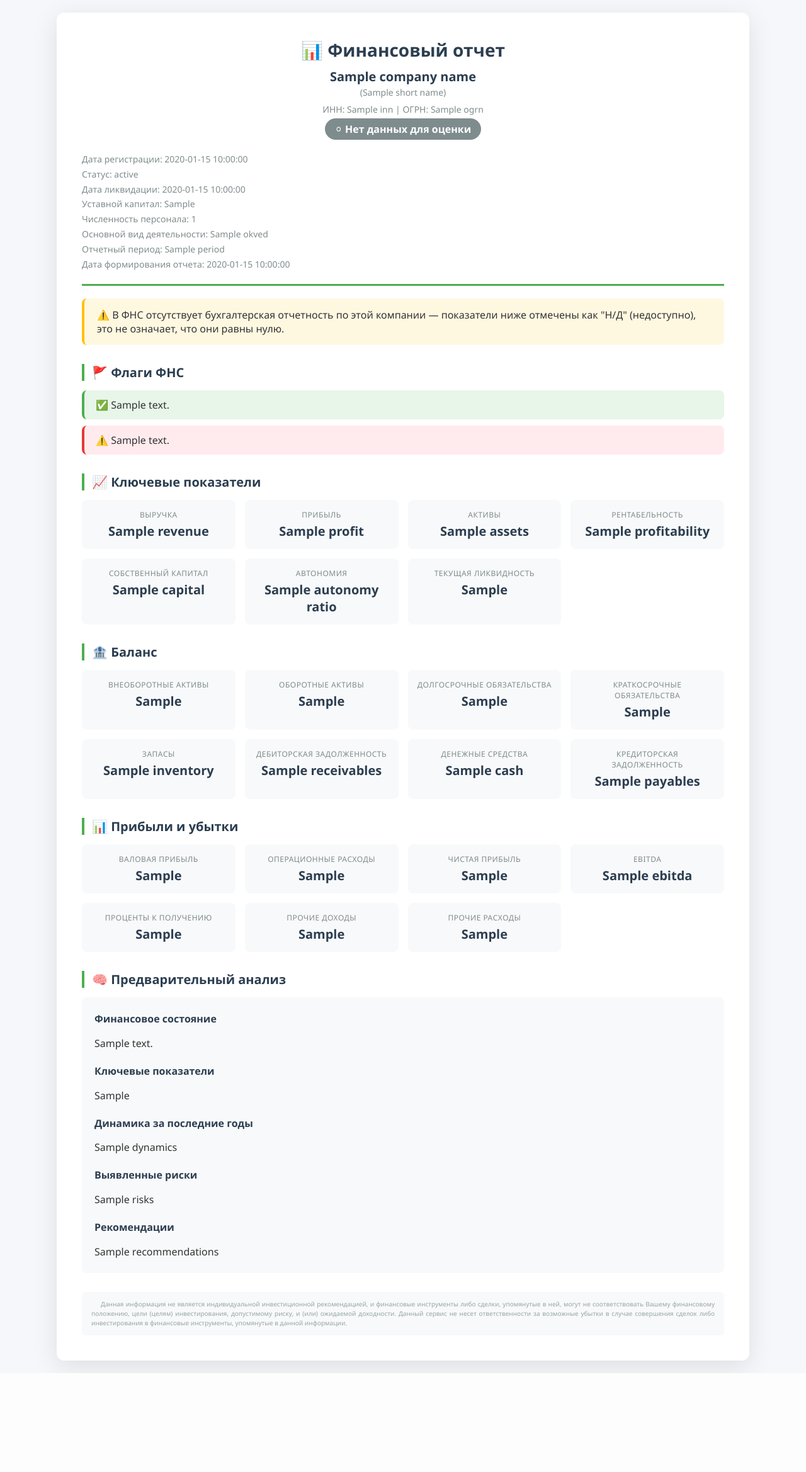
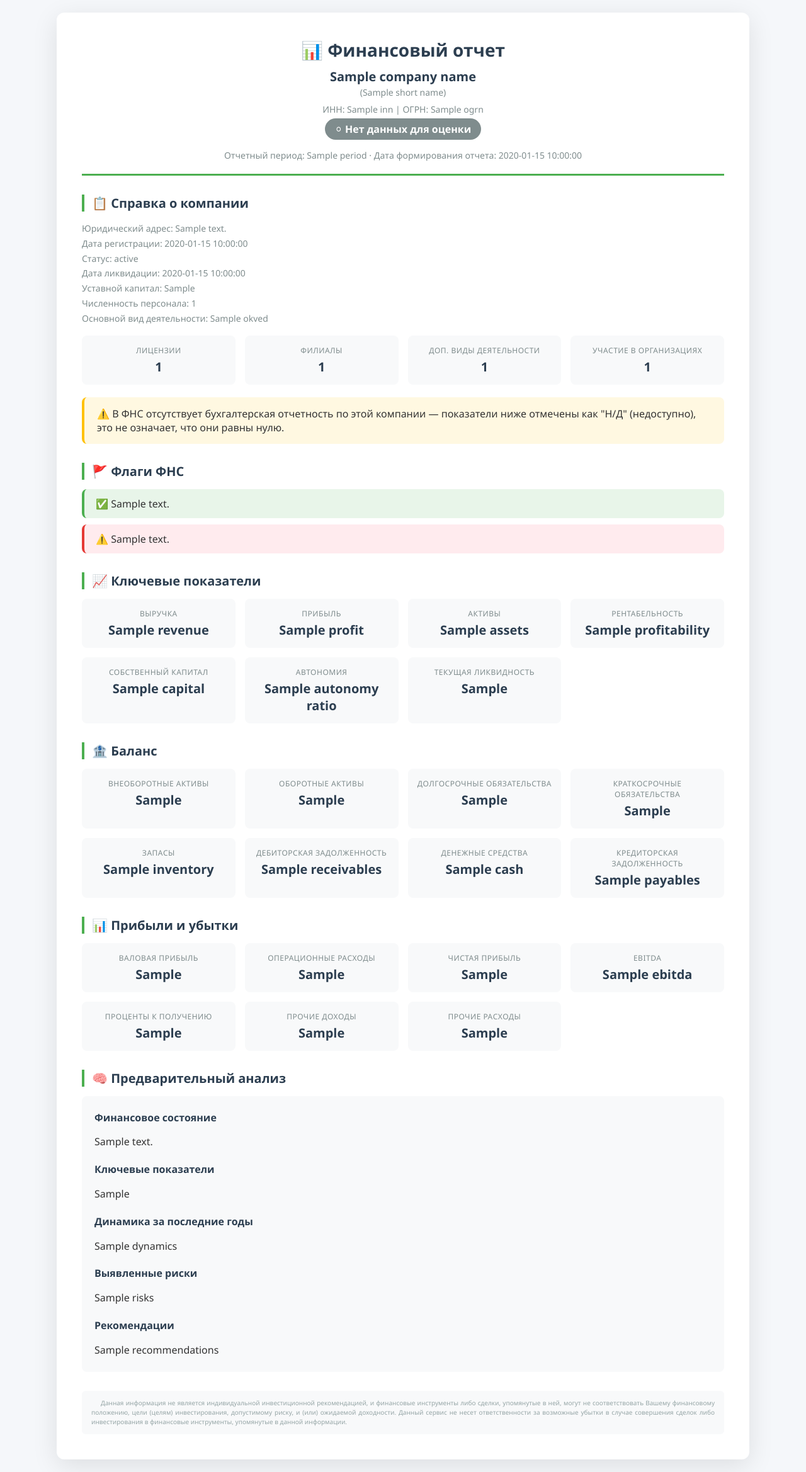
Before and after one commit to Artmalinkov/Report_3, a FastAPI app: template templates/report_template.html in a window 1280 px wide. Shown: the whole page at 63% size. Before the commit the page ends 2181 px from the top, so only its background shows below. Run offline with FastAPI, Linux system fonts and the light colour scheme; the template is opened without the code that fills it: most values are stand-ins (such as "Sample title", 1, 10 or a date in 2020); parts of the project's set-up code (start-up, migrations or seed data) failed here and were passed over.

Commit message:
Отдельная секция "Справка о компании": юридический адрес + счетчики Лицензий/Филиалов/ДопВидДеят/Участий
Раньше эти реквизиты были просто плоским списком внутри шапки отчета
(.header .meta-details), без собственного заголовка секции. Вынесены в
отдельную "📋 Справка о компании" — визуально в одном стиле с "Флагами
ФНС"/"Балансом". CSS-класс .meta-details был жестко завязан на .header
(.header .meta-details) — расскопан до глобального, иначе стили не
применились бы вне шапки.

Заодно закрыт реальный пробел: юридический адрес (legal_address) давно
доставался из ФНС и прокидывался в контекст шаблона, но нигде не
выводился — забытое поле.

Новые счетчики (FNSClient._egr_counts) — сколько у компании лицензий,
филиалов, доп. видов деятельности и участий в других организациях,
без текстовой детализации (полные списки остаются только в промпте
ИИ через egr_extra, см. ROADMAP: "Полная справка о компании" — это
отдельная более крупная задача). Плитки показываются только для
ненулевых значений.

"Отчетный период"/"Дата формирования отчета" остались в шапке — это
метаданные самого отчета, а не сведения о компании.

```diff
--- a/templates/report_template.html
+++ b/templates/report_template.html
@@ -50,7 +50,7 @@
             color: #7f8c8d;
             margin-top: 2px;
         }
-        .header .meta-details {
+        .meta-details {
             text-align: left;
             color: #7f8c8d;
             font-size: 14px;
@@ -208,16 +208,50 @@
             {% else %}
             <div class="risk-badge" style="background-color: #7f8c8d;">⚪ Нет данных для оценки</div>
             {% endif %}
+            <div class="meta" style="margin-top: 10px;">
+                Отчетный период: {{ period }} · Дата формирования отчета: {{ report_date }}
+            </div>
+        </div>
+
+        <div class="section">
+            <h2>📋 Справка о компании</h2>
             <div class="meta-details">
+                Юридический адрес: {{ legal_address }}<br>
                 Дата регистрации: {{ registration_date }}<br>
                 Статус: {{ status }}<br>
                 {% if termination_date %}Дата ликвидации: {{ termination_date }}<br>{% endif %}
                 Уставной капитал: {{ charter_capital }}<br>
                 Численность персонала: {{ staff_count }}<br>
-                Основной вид деятельности: {{ okved }}<br>
-                Отчетный период: {{ period }}<br>
-                Дата формирования отчета: {{ report_date }}
+                Основной вид деятельности: {{ okved }}
             </div>
+            {% if licenses_count or branches_count or extra_okved_count or participations_count %}
+            <div class="grid" style="margin-top: 15px;">
+                {% if licenses_count %}
+                <div class="stat">
+                    <div class="label">Лицензии</div>
+                    <div class="value">{{ licenses_count }}</div>
+                </div>
+                {% endif %}
+                {% if branches_count %}
+                <div class="stat">
+                    <div class="label">Филиалы</div>
+                    <div class="value">{{ branches_count }}</div>
+                </div>
+                {% endif %}
+                {% if extra_okved_count %}
+                <div class="stat">
+                    <div class="label">Доп. виды деятельности</div>
+                    <div class="value">{{ extra_okved_count }}</div>
+                </div>
+                {% endif %}
+                {% if participations_count %}
+                <div class="stat">
+                    <div class="label">Участие в организациях</div>
+                    <div class="value">{{ participations_count }}</div>
+                </div>
+                {% endif %}
+            </div>
+            {% endif %}
         </div>
 
         {% if not has_financial_data %}
```
Also changed, not shown: app/services/fns_client.py (+23 -0 lines), app/services/mock_data.py (+11 -0 lines), app/services/report_generator.py (+9 -1 lines).
